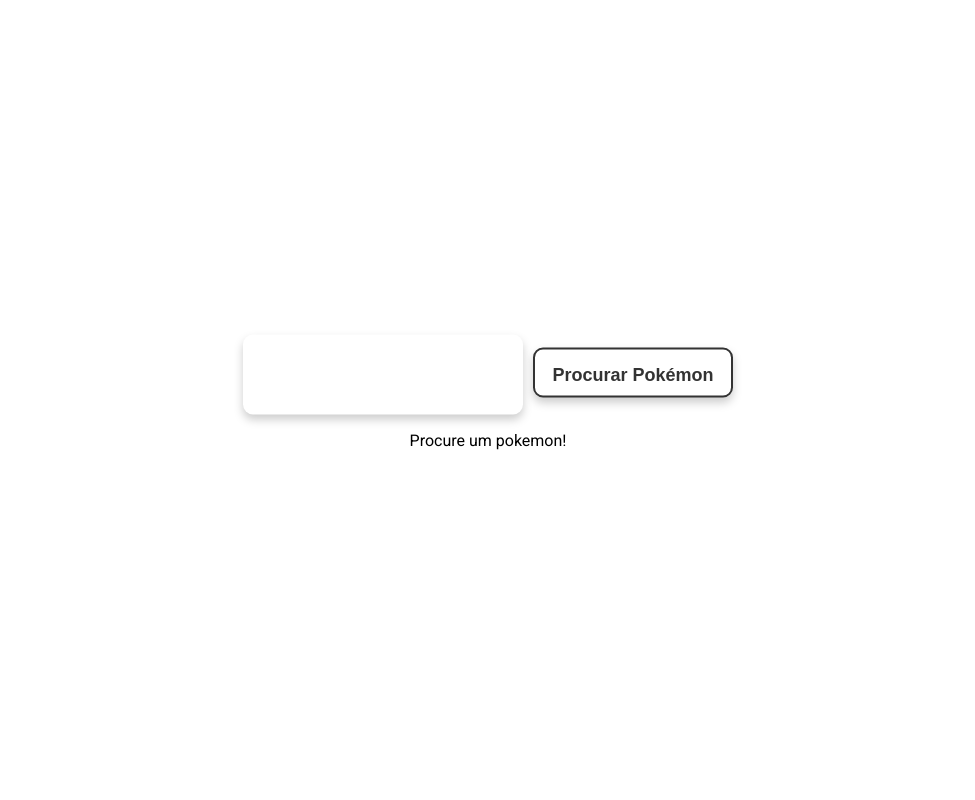
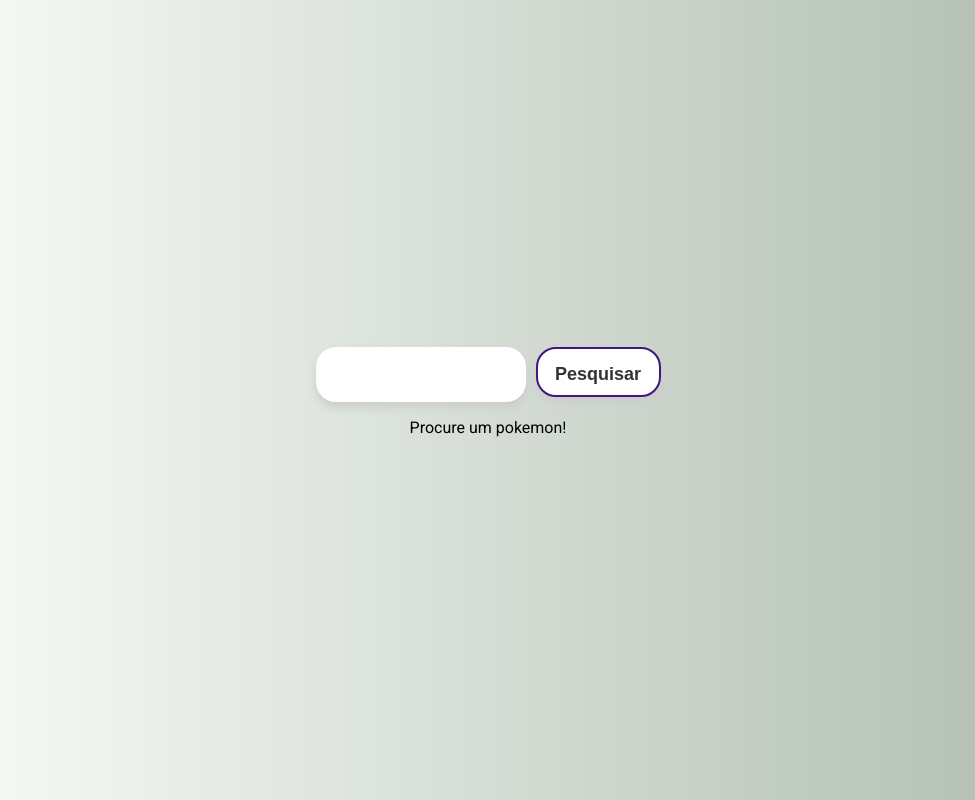
Before and after one commit to rafaelromanoz/copybase-challenge-vue, a Vue app: page / in a window 1280 px wide. Shown: the whole page, without its empty margins (152-1127 px from the left). Built offline with nearby package versions, Linux system fonts and the light colour scheme.

Commit message:
feat: introduce toast when search pokemon with no exists

```diff
--- a/src/assets/scss/main.scss
+++ b/src/assets/scss/main.scss
@@ -2,6 +2,9 @@
 $color-card: linear-gradient(to right top, #2e3192, #0068c7, #009ce8, #00cff9, #1bffff);
 body {
   font-family: 'Roboto', sans-serif;
+  background: linear-gradient(to right, #ffffff, #abbaab);
+
+
 }
 main {
   position: absolute;
@@ -14,12 +17,12 @@
 }
 
 input[type="text"] {
-  width: 250px;
-  height: 50px;
+  width: 180px;
+  height: 25px;
   padding: 15px;
   font-size: 18px;
   font-weight: bold;
-  border-radius: 10px;
+  border-radius: 20px;
   border: none;
   box-shadow: 0 5px 10px #ccc;
   transition: all 0.3s ease-in-out;
@@ -36,14 +39,14 @@
   }
 }
 
-button {
-  width: 200px;
+.search-button {
+  width: 125px;
   height: 50px;
   padding: 15px;
   font-size: 18px;
   font-weight: bold;
-  border-radius: 10px;
-  border: 2px solid #333;
+  border-radius: 20px;
+  border: 2px solid #41167F;
   background-color: #fff;
   color: #333;
   box-shadow: 0 5px 10px #ccc;
@@ -72,7 +75,17 @@
 
 .card {
   background-color: white;
-  border: 1px solid #333;
+  border-radius: 5px;
+  box-shadow: 2px 2px 5px #333;
+  max-width: 210px;
+  padding: 20px;
+  width: 30%;
+  margin: 20px;
+  text-align: center;
+}
+
+.card-details {
+  background-color: white;
   border-radius: 5px;
   box-shadow: 2px 2px 5px #333;
   max-width: 300px;
--- a/src/components/DetailsPokemon.vue
+++ b/src/components/DetailsPokemon.vue
@@ -1,6 +1,6 @@
 <template>
   <section class="card-container">
-    <div class="card">
+    <div class="card-details">
       <img
         :src="
           getDetailsPokemonEvolutions.sprites?.other?.['official-artwork']
--- a/src/components/ListPokemon.vue
+++ b/src/components/ListPokemon.vue
@@ -1,6 +1,5 @@
 <template>
   <div v-if="existsPoke">
-    <h1>Pokémon pesquisado</h1>
     <section class="card-container">
       <div class="card">
         <img :src="getPoke.sprites.front_default" alt="foundPokemon" />
--- a/src/components/SearchPokemon.vue
+++ b/src/components/SearchPokemon.vue
@@ -1,6 +1,6 @@
 <template>
   <input type="text" v-model="pokemonToSearch" />
-  <button @click="fetchPokemonApi">Procurar Pokémon</button>
+  <button class="search-button" v-on:keyup.enter="fetchPokemonApi" @click="fetchPokemonApi">Pesquisar</button>
 </template>
 <script setup>
 import { pokemonStore } from "@/stores/pokemon";
@@ -18,9 +18,9 @@
       pokemonToSearch.value.toLowerCase()
     );
   } catch (error) {
-    if (error.message === "404") {
-      console.log('entrei aqui');
-      toast.error("Esse pokémon não existe :(");
+    console.error(error);
+    if (!error.request.responseURL.includes("undefined")) {
+      toast.error("Esse pokémon não existe");
     }
   }
 };
--- a/src/main.js
+++ b/src/main.js
@@ -1,6 +1,7 @@
 import { createApp } from "vue";
 import { createPinia } from "pinia";
 import Toast from "vue-toastification";
+import "vue-toastification/dist/index.css";
 import "./assets/scss/main.scss";
 
 import App from "./App.vue";
--- a/src/stores/pokemon.js
+++ b/src/stores/pokemon.js
@@ -2,7 +2,6 @@
 import api from "../config/axios";
 
 const formatUrl = (url) => url.split("/v2/")[1];
-
 export const pokemonStore = defineStore("pokemon", {
   state: () => ({
     foundPokemonBySpecie: {},
@@ -46,6 +45,7 @@
         formatUrl(data.varieties[0]?.pokemon?.url)
       );
       this.foundPokemonBySpecie = pokemonData.data;
+      console.log(data.evolution_chain.url);
       const response = await api.get(formatUrl(data.evolution_chain.url));
       await this.getInfoPokeEvolutions(response.data);
     },
```
Also changed, not shown: 1 other file (tests, documents, lock files or other folders).
